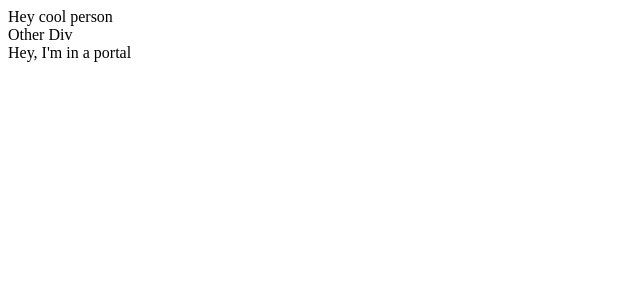
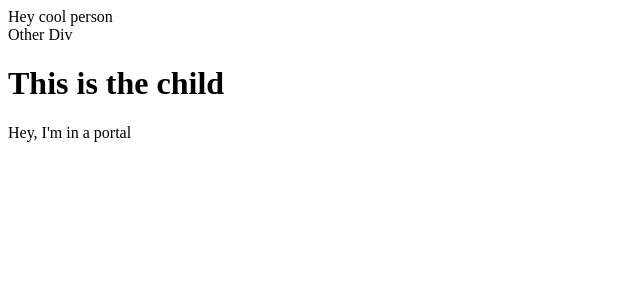
Before and after one commit to wix-incubator/ui-autotools-mock-repo, a React app: page / in a window 1280 px wide. Shown: the top 300 px of the page, without its empty margins (0-640 px from the left). Built offline with nearby package versions, Linux system fonts and the light colour scheme; the HTML template or start-up script is replaced by a standard one.

Commit message:
Added composite

```diff
--- /dev/null
+++ b/src/composite/child.tsx
@@ -0,0 +1,9 @@
+import * as React from 'react';
+
+export interface Props {
+  text: string;
+}
+
+export const ChildComp: React.SFC<Props> = (props: Props) => {
+  return <h1>{props.text}</h1>;
+};
--- /dev/null
+++ b/src/composite/composite.tsx
@@ -0,0 +1,6 @@
+import * as React from 'react';
+import {ChildComp} from './child';
+
+export const ParentComp: React.SFC = () => {
+  return <div><ChildComp text="This is the child" /></div>;
+};
--- a/src/index.tsx
+++ b/src/index.tsx
@@ -1,5 +1,6 @@
 import * as React from 'react';
 import * as ReactDOM from 'react-dom';
+import {ParentComp} from './composite/composite';
 import {Portal} from './portal/portal';
 
 const App: React.SFC = () => {
@@ -14,6 +15,7 @@ const App: React.SFC = () => {
       <div>
         Other Div
       </div>
+      <ParentComp />
     </div>
   );
 };
```
Also changed, not shown: src/composite/composite.meta.ts (added), src/portal/portal.meta.ts (added).
